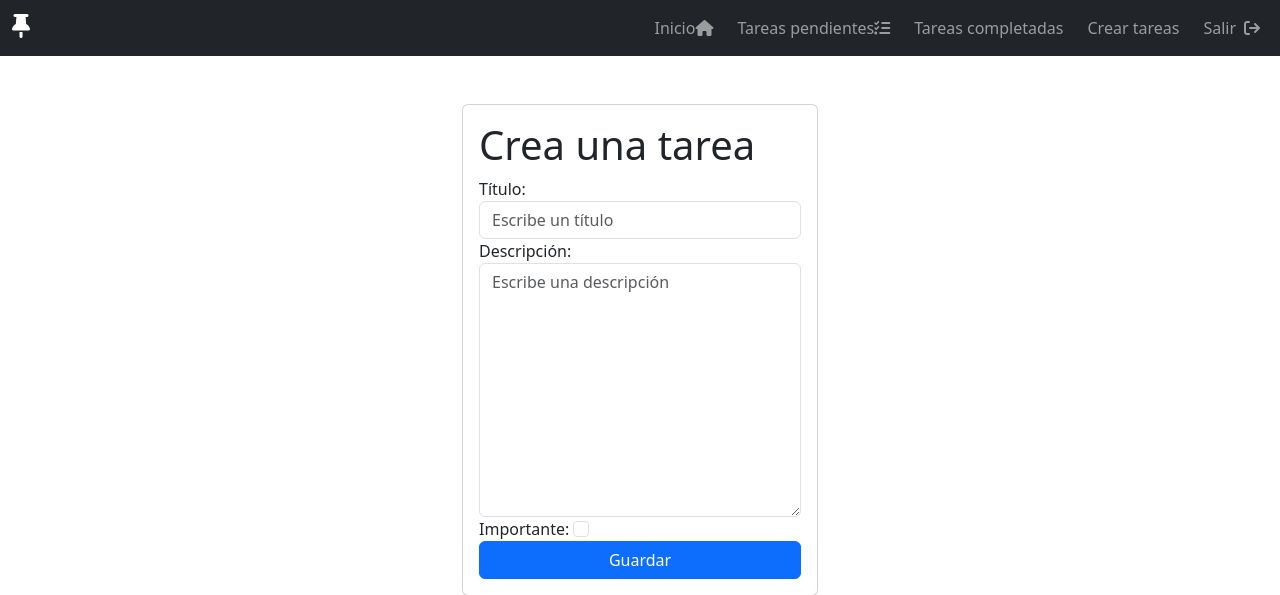
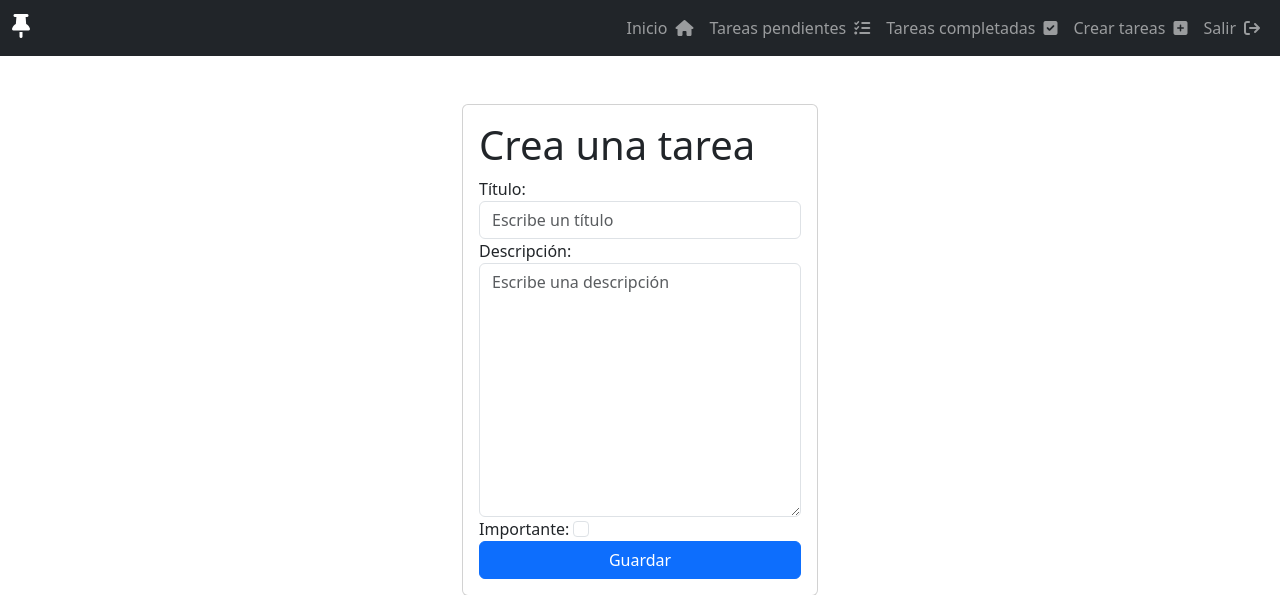
Before and after one commit to koji17x/Django-crud, a Django app: page /tasks/create/ in a window 1280 px wide. Shown: the top 595 px of the page. Run offline with Django 5.2, Linux system fonts and the light colour scheme; the visitor is signed in with stand-in values (Sample User, id 1).

Commit message:
devuelta

```diff
--- a/taks/templates/base.html
+++ b/taks/templates/base.html
@@ -17,17 +17,7 @@
             align-items: center;
         }
         .nav-link i {
-            margin-right: 0.5rem; /* Espaciado entre el icono y el texto */
-        }
-        .nav-link.align-left i {
-            margin-right: 0.5rem; /* Espaciado entre el icono y el texto */
-        }
-        .nav-link.align-right i {
-            margin-left: 0.5rem; /* Espaciado para el icono alineado a la derecha */
-        }
-        .nav-link.logout i {
-            margin-left: 0.5rem; /* Espaciado específico para el enlace de salir */
-            margin-right: 0; /* Eliminar margen derecho para alinear a la derecha */
+            margin-left: 0.5rem; /* Espaciado entre el texto y el icono */
         }
     </style>
 </head>
@@ -46,40 +36,40 @@
             <div class="collapse navbar-collapse" id="navbarNav">
                 <ul class="navbar-nav ms-auto">
                     <li class="nav-item">
-                        <a href="/" class="nav-link align-left">Inicio
+                        <a href="/" class="nav-link">Inicio
                             <i class="fa fa-home" aria-hidden="true"></i>
                         </a>
                     </li>
 
                     {% if user.is_authenticated %}
                     <li class="nav-item">
-                        <a href="{% url 'tasks' %}" class="nav-link align-left">Tareas pendientes
+                        <a href="{% url 'tasks' %}" class="nav-link">Tareas pendientes
                             <i class="fa fa-tasks" aria-hidden="true"></i>
                         </a>
                     </li>
                     <li class="nav-item">
-                        <a href="{% url 'tasks_completed' %}" class="nav-link align-left">Tareas completadas
-                            <i class="fa fa-check-circle-o" aria-hidden="true"></i>
+                        <a href="{% url 'tasks_completed' %}" class="nav-link">Tareas completadas
+                            <i class="fa fa-check-square" aria-hidden="true"></i>
                         </a>
                     </li>
                     <li class="nav-item">
-                        <a href="{% url 'create_task' %}" class="nav-link align-left">Crear tareas
-                            <i class="fa fa-plus-square-o" aria-hidden="true"></i>
+                        <a href="{% url 'create_task' %}" class="nav-link">Crear tareas
+                            <i class="fa fa-plus-square" aria-hidden="true"></i>
                         </a>
                     </li>
                     <li class="nav-item">
-                        <a href="{% url 'logout' %}" class="nav-link logout">Salir
+                        <a href="{% url 'logout' %}" class="nav-link">Salir
                             <i class="fa fa-sign-out" aria-hidden="true"></i>
                         </a>
                     </li>
                     {% else %}
                     <li class="nav-item">
-                        <a href="{% url 'signup' %}" class="nav-link align-left">Registrarse
+                        <a href="{% url 'signup' %}" class="nav-link">Registrarse
                             <i class="fa fa-user-plus" aria-hidden="true"></i>
                         </a>
                     </li>
                     <li class="nav-item">
-                        <a href="{% url 'signin' %}" class="nav-link align-left">Iniciar sesión
+                        <a href="{% url 'signin' %}" class="nav-link">Iniciar sesión
                             <i class="fa fa-sign-in" aria-hidden="true"></i>
                         </a>
                     </li>
```
